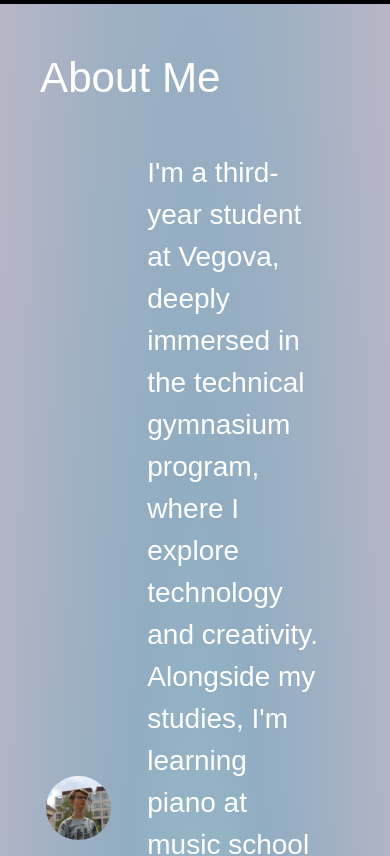
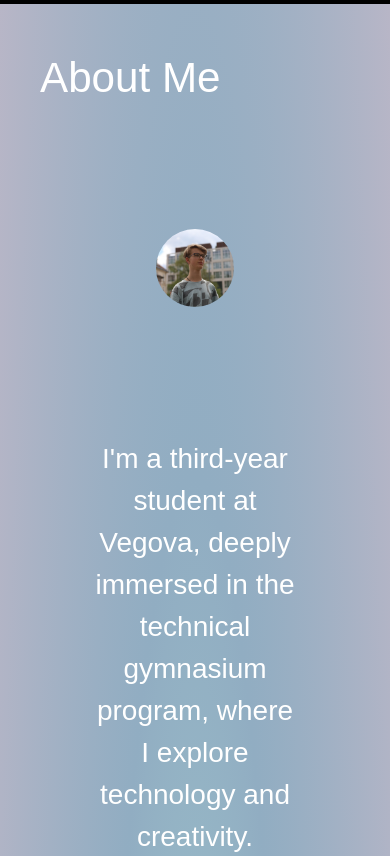
Before and after one commit to majmohar4/majmohar-new, a plain HTML site: page index.html in a window 390 px wide. Shown: the part 840-1696 px from the top of the page. Drawn offline with nearby package versions, Linux system fonts and the light colour scheme; a web font is replaced by a local one.

Commit message:
Mention faith and animation contributions

```diff
--- a/files/css/about.css
+++ b/files/css/about.css
@@ -1,6 +1,25 @@
+.about-content {
+  display: flex;
+  align-items: center;
+  justify-content: space-evenly;
+  gap: 40px;
+  flex-wrap: wrap;
+}
+
+.slika-div,
+.text-div {
+  display: flex;
+  justify-content: center;
+  flex: 1 1 280px;
+}
+
+.text-div {
+  max-width: 520px;
+}
+
 .description {
-    margin: 30px;
-  }
+  margin: 30px;
+}
 .description p {
   margin-bottom: 10px;
   line-height: 1.5;
@@ -64,7 +83,30 @@
 
 
 .prof_image {
-  max-width: 100%;
+  width: min(60vw, 280px);
   border-radius: 50%;
   text-align: center;
+  height: auto;
 }
+
+@media (max-width: 768px) {
+  .about-content {
+    flex-direction: column;
+    gap: 24px;
+    text-align: center;
+  }
+
+  .text-div {
+    max-width: 100%;
+    padding: 0 20px;
+  }
+
+  .description {
+    margin: 0;
+    text-align: center;
+  }
+
+  .prof_image {
+    width: min(70vw, 220px);
+  }
+}
--- a/files/html-parts/about.html
+++ b/files/html-parts/about.html
@@ -1,6 +1,6 @@
 <section id="about">
   <h2>About Me</h2>
-    <div style="display: flex; flex-direction: row; justify-content: space-evenly;">
+    <div class="about-content">
         <div class="slika-div">
             <img
                 src="./files/images/IMG_2983.jpg"
@@ -14,11 +14,13 @@
                 I'm a third-year student at Vegova, deeply immersed in the technical
                 gymnasium program, where I explore technology and creativity.
                 Alongside my studies, I'm learning piano at music school for the 8th
-                year and continuing. I also have a little experience in programming.
+                year and continuing. I also have a little experience in programming
+                and stay rooted in my Christian faith.
               </p>
               <p>
                 In my free time, I express my creativity through piano and guitar
-                playing.
+                playing, and I quietly contribute as an animator within my church
+                community.
               </p>
             </div>
         </div>
```
